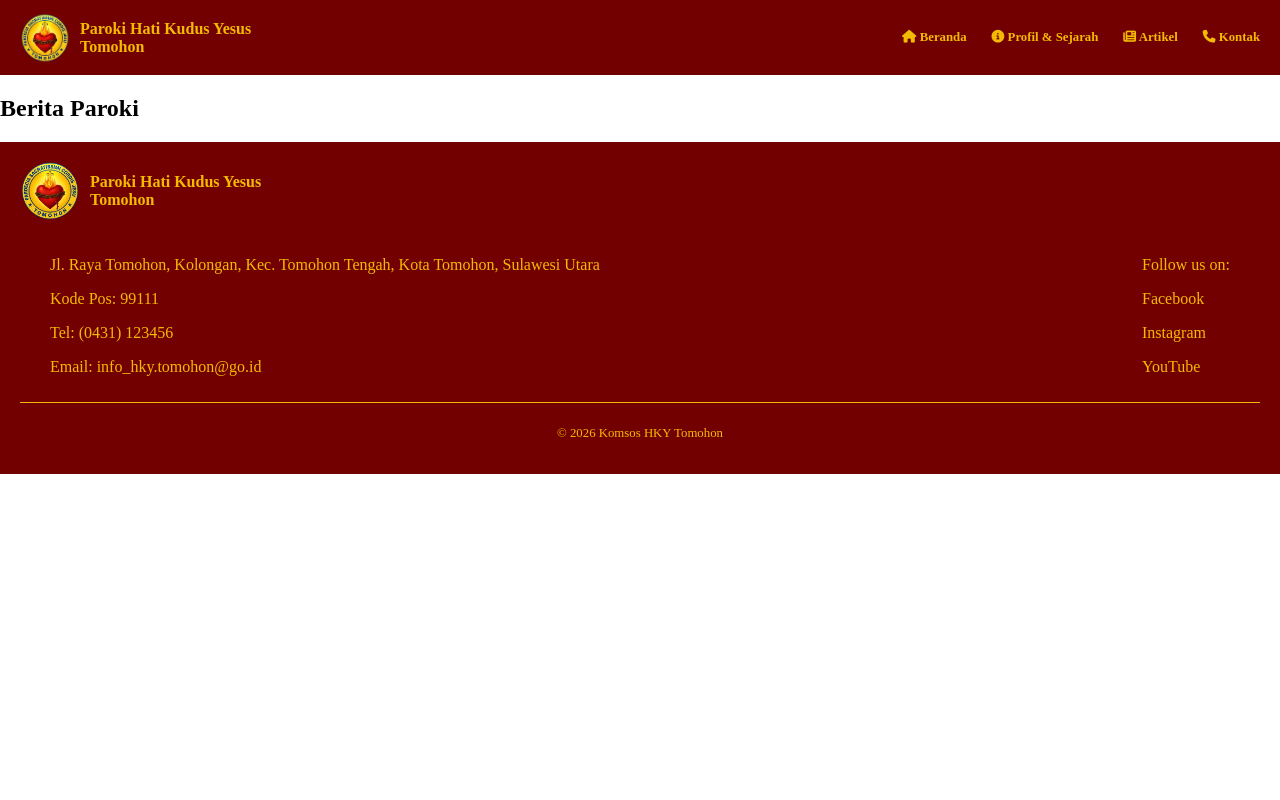
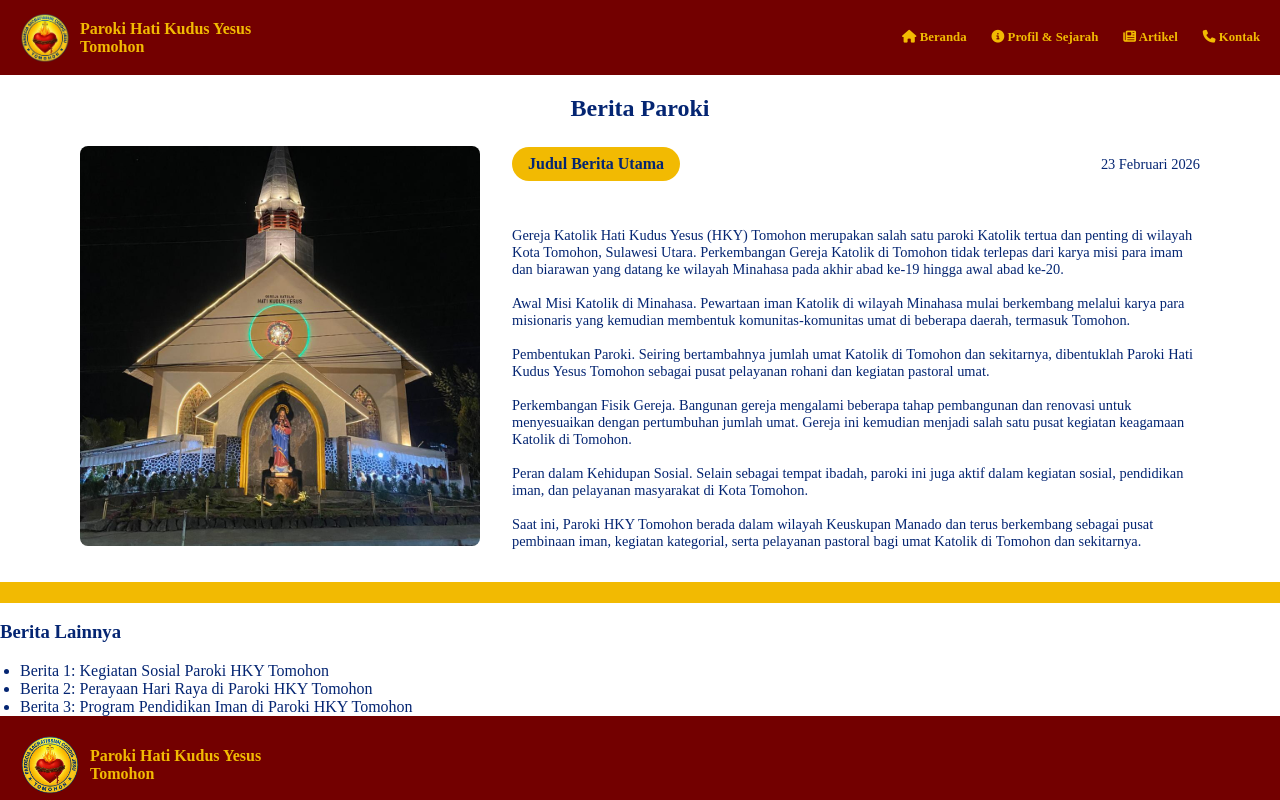
Before and after one commit to srmpandejlaki/Website-HKY, a React (Vite) app: page /berita in a window 1280 px wide. Shown: the top 800 px of the page. Built offline with nearby package versions, Linux system fonts and the light colour scheme.

Commit message:
buat page berita

```diff
--- a/src/features/umat/pages/Artikel/Berita.jsx
+++ b/src/features/umat/pages/Artikel/Berita.jsx
@@ -1,11 +1,53 @@
 import React from "react";
+import FotoHKY from "../../../../assets/images/gereja-hky3.jpeg";
 
 function Berita() {
   return (
     <div className="berita-page">
-      <h2 className="title-berita">Berita Paroki</h2>
-      <div className="berita-utama"></div>
-      <div className="berita-lain"></div>
+      <h2 className="berita-title">Berita Paroki</h2>
+      <div className="berita-utama">
+        <div className="berita-image">
+          <img src={FotoHKY} alt="Foto HKY" />
+        </div>
+        <div className="berita-content">
+          <div className="berita-header">
+            <h3 className="berita-judul">Judul Berita Utama</h3>
+            <p className="berita-tanggal">23 Februari 2026</p>
+          </div>
+          <p className="berita-deskripsi">
+            Gereja Katolik Hati Kudus Yesus (HKY) Tomohon merupakan salah satu paroki Katolik tertua dan penting di wilayah Kota Tomohon,
+            Sulawesi Utara. Perkembangan Gereja Katolik di Tomohon tidak terlepas dari karya misi para imam dan biarawan yang datang ke wilayah
+            Minahasa pada akhir abad ke-19 hingga awal abad ke-20.
+            <br /><br />
+            Awal Misi Katolik di Minahasa. Pewartaan iman Katolik di wilayah Minahasa mulai berkembang melalui karya para misionaris yang
+            kemudian membentuk komunitas-komunitas umat di beberapa daerah, termasuk Tomohon.
+            <br /><br />
+            Pembentukan Paroki. Seiring bertambahnya jumlah umat Katolik di Tomohon dan sekitarnya, dibentuklah Paroki Hati Kudus Yesus Tomohon
+            sebagai pusat pelayanan rohani dan kegiatan pastoral umat.
+            <br /><br />
+            Perkembangan Fisik Gereja. Bangunan gereja mengalami beberapa tahap pembangunan dan renovasi untuk menyesuaikan dengan pertumbuhan
+            jumlah umat. Gereja ini kemudian menjadi salah satu pusat kegiatan keagamaan Katolik di Tomohon.
+            <br /><br />
+            Peran dalam Kehidupan Sosial. Selain sebagai tempat ibadah, paroki ini juga aktif dalam kegiatan sosial, pendidikan iman, dan
+            pelayanan masyarakat di Kota Tomohon.
+            <br /><br />
+            Saat ini, Paroki HKY Tomohon berada dalam wilayah Keuskupan Manado dan terus berkembang sebagai pusat pembinaan iman, kegiatan
+            kategorial, serta pelayanan pastoral bagi umat Katolik di Tomohon dan sekitarnya.
+          </p>
+        </div>
+      </div>
+
+      <div className="yellow-line-bold"></div>
+
+      <div className="berita-lain">
+        <h3 className="berita-lain-title">Berita Lainnya</h3>
+        <ul className="berita-lain-list">
+          <li className="berita-lain-item">Berita 1: Kegiatan Sosial Paroki HKY Tomohon</li>
+          <li className="berita-lain-item">Berita 2: Perayaan Hari Raya di Paroki HKY Tomohon</li>
+          <li className="berita-lain-item">Berita 3: Program Pendidikan Iman di Paroki HKY Tomohon</li>
+        </ul>
+
+      </div>
       {/* Konten berita akan ditempatkan di sini */}
     </div>
   );
--- a/src/features/umat/pages/Artikel/Berita.scss
+++ b/src/features/umat/pages/Artikel/Berita.scss
@@ -0,0 +1,51 @@
+@use '../../../../styles/abstracts/mixins.scss' as *;
+@use '../../../../styles/abstracts/variables.scss' as *;
+
+.berita {
+
+  &-title {
+    font-weight: bold;
+    margin-bottom: 0.5rem;
+    text-align: center;
+  }
+
+  &-utama {
+    padding: 1rem 5rem;
+    display: flex;
+    gap: 2rem;
+    align-items: center;
+  }
+
+  &-image img {
+    width: 400px;
+    height: 400px;
+    object-fit: cover;
+    border-radius: 0.5rem;
+    margin-bottom: 1rem;
+  }
+
+  &-content {
+    display: flex;
+    flex-direction: column;
+    gap: 2rem;
+  }
+
+  &-header {
+    display: flex;
+    justify-content: space-between;
+    align-items: center;
+  }
+
+  &-judul {
+    font-size: 1rem;
+    font-weight: bold;
+    background-color: $tertiary-color ;
+    padding: 0.5rem 1rem;
+    border-radius: 2rem;
+    width: fit-content;
+  }
+
+  &-judul, &-tanggal {
+    margin-block: 0;
+  }
+}
--- a/src/styles/main.scss
+++ b/src/styles/main.scss
@@ -5,11 +5,16 @@ body {
   box-sizing: border-box;
   margin: 0;
   padding: 0;
+  color: $quaternary-color;
 }
 
 a {
   text-decoration: none;
   color: $tertiary-color;
+}
+
+p {
+  font-size: 0.9rem;
 }
 
 //header
```
